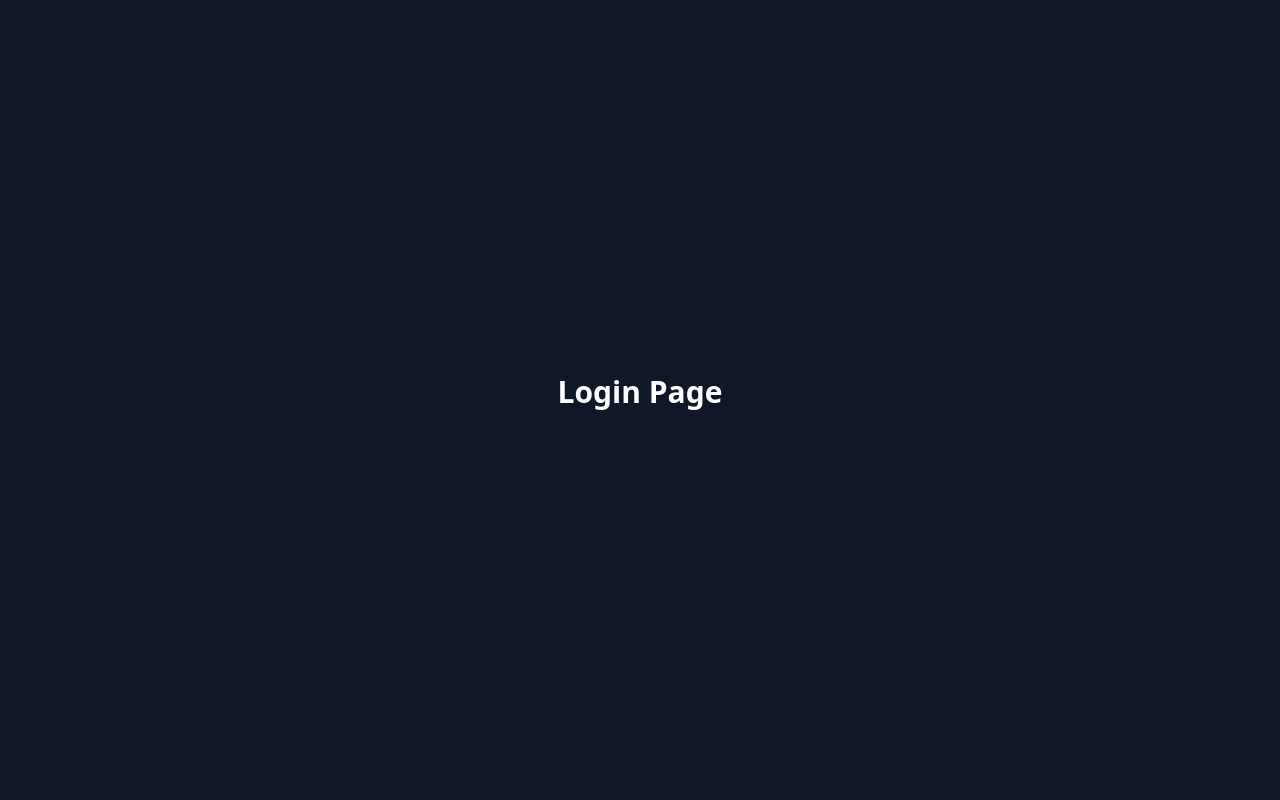
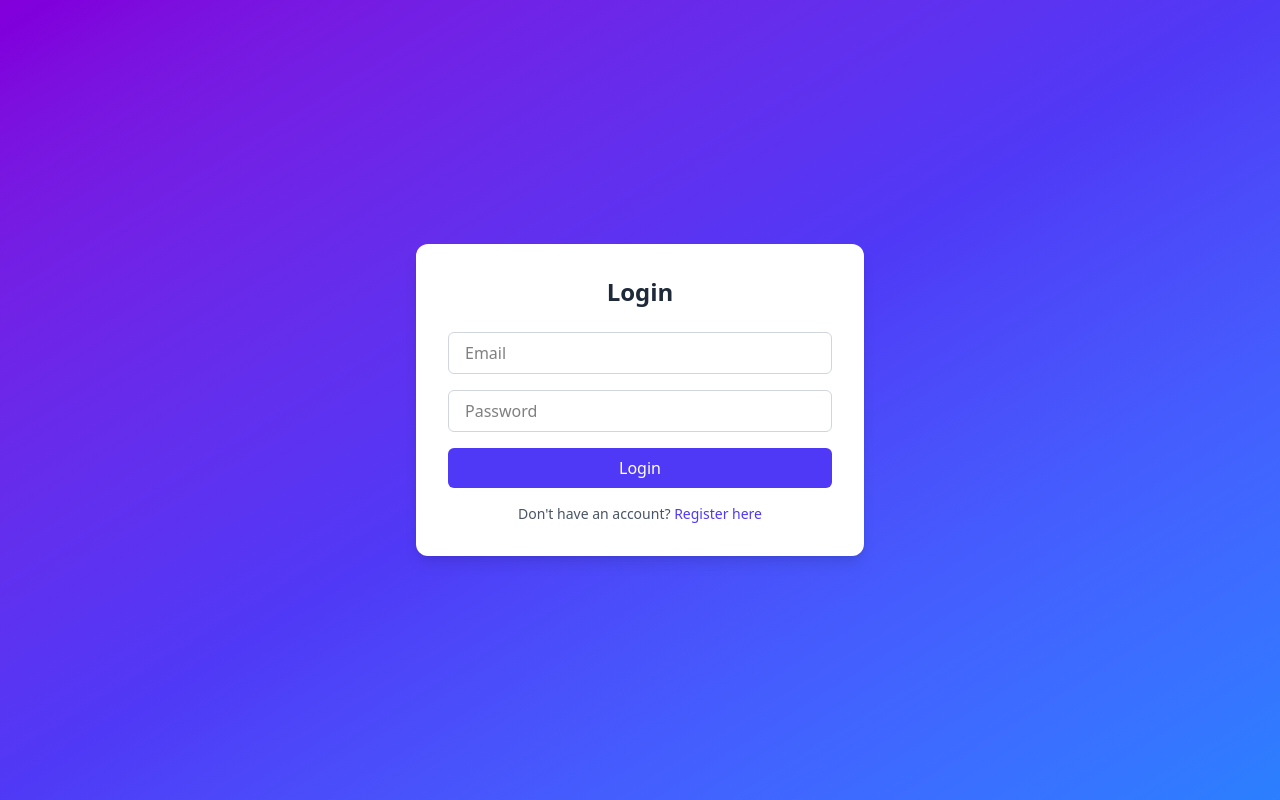
Before and after one commit to DukesSonii/authentication-next-js, a Next.js app: page /login in a window 1280 px wide. Built offline with nearby package versions, Linux system fonts and the light colour scheme.

Commit message:
basic auth created for frontend and backend

```diff
--- a/package.json
+++ b/package.json
@@ -11,10 +11,12 @@
   "dependencies": {
     "bcrypt": "^5.1.1",
     "bcryptjs": "^3.0.2",
+    "jsonwebtoken": "^9.0.2",
     "mongoose": "^8.13.2",
     "next": "15.3.0",
     "react": "^19.0.0",
-    "react-dom": "^19.0.0"
+    "react-dom": "^19.0.0",
+    "react-icons": "^5.5.0"
   },
   "devDependencies": {
     "@eslint/eslintrc": "^3",
--- /dev/null
+++ b/src/pages/dashboard.js
@@ -0,0 +1,105 @@
+'use client';
+
+import { useEffect, useState, useRef } from 'react';
+import { useRouter } from 'next/navigation';
+import { FaUserCircle } from 'react-icons/fa';
+
+export default function HomePage() {
+  const [isAuthenticated, setIsAuthenticated] = useState(false);
+  const [name, setName] = useState('');
+  const [email, setEmail] = useState('');
+  const [showDropdown, setShowDropdown] = useState(false);
+  const router = useRouter();
+  const dropdownRef = useRef();
+
+  useEffect(() => {
+    const token = sessionStorage.getItem('token');
+    const userData = JSON.parse(sessionStorage.getItem('user'));
+
+    setName(userData?.name || '');
+    setEmail(userData?.email || '');
+
+    if (!token) {
+      router.push('/login');
+    } else {
+      setIsAuthenticated(true);
+    }
+
+    const handlePopState = () => {
+      if (
+        isAuthenticated &&
+        (window.location.pathname === '/login' ||
+          window.location.pathname === '/register' ||
+          window.location.pathname === '/')
+      ) {
+        router.replace('/dashboard');
+      }
+    };
+
+    window.addEventListener('popstate', handlePopState);
+
+    return () => {
+      window.removeEventListener('popstate', handlePopState);
+    };
+  }, [router, isAuthenticated]);
+
+  const handleLogout = () => {
+    sessionStorage.removeItem('token');
+    router.replace('/login');
+  };
+
+  const toggleDropdown = () => {
+    setShowDropdown((prev) => !prev);
+  };
+
+  // Close dropdown when clicked outside
+  useEffect(() => {
+    const handleClickOutside = (e) => {
+      if (dropdownRef.current && !dropdownRef.current.contains(e.target)) {
+        setShowDropdown(false);
+      }
+    };
+    document.addEventListener('mousedown', handleClickOutside);
+    return () => document.removeEventListener('mousedown', handleClickOutside);
+  }, []);
+
+  return (
+    <div className="min-h-screen bg-white">
+      {/* Header */}
+      <header className="w-full flex justify-between items-center px-6 py-4 shadow-md">
+        <h1 className="text-xl font-bold text-gray-800">My Dashboard</h1>
+
+        {isAuthenticated && (
+          <div className="relative" ref={dropdownRef}>
+            <FaUserCircle
+              className="text-3xl text-gray-700 cursor-pointer hover:text-gray-900"
+              onClick={toggleDropdown}
+            />
+            {showDropdown && (
+              <div className="absolute right-0 mt-2 w-48 bg-white shadow-lg rounded-md z-10 border border-gray-200">
+                <div className="p-4 text-sm text-gray-700">
+                  <p className="font-semibold">{name}</p>
+                  <p className="text-xs text-gray-500">{email}</p>
+                </div>
+                <hr />
+                <button
+                  onClick={handleLogout}
+                  className="w-full text-left px-4 py-2 text-sm hover:bg-gray-100 text-red-600 cursor-pointer"
+                >
+                  Logout
+                </button>
+              </div>
+            )}
+          </div>
+        )}
+      </header>
+
+      {/* Main Content */}
+      <main className="flex flex-col items-center justify-center mt-20">
+        <h2 className="text-3xl font-semibold text-gray-800 mb-4">
+          Welcome, {name}
+        </h2>
+      </main>
+    </div>
+  );
+}
--- a/src/pages/index.js
+++ b/src/pages/index.js
@@ -10,13 +10,13 @@ export default function Home() {
       <h1 className="text-4xl font-bold mb-6">Task Manager</h1>
       <div className="flex gap-4">
         <button
-          className="bg-blue-500 px-6 py-2 rounded hover:bg-blue-600"
+          className="bg-blue-500 px-6 py-2 rounded hover:bg-blue-600 cursor-pointer"
           onClick={() => router.push('/register')}
         >
           Register
         </button>
         <button
-          className="bg-green-500 px-6 py-2 rounded hover:bg-green-600"
+          className="bg-green-500 px-6 py-2 rounded hover:bg-green-600 cursor-pointer"
           onClick={() => router.push('/login')}
         >
           Login
--- a/src/pages/login.js
+++ b/src/pages/login.js
@@ -1,8 +1,109 @@
-export default function login() {
-    return (
-      <div className="flex flex-col items-center justify-center min-h-screen bg-gray-900 text-white">
-        <h1 className="text-3xl font-bold mb-4">Login Page</h1>
-        {/* Add login form here */}
+'use client';
+
+import { useState } from 'react';
+import { useRouter } from 'next/navigation';
+
+export default function Login() {
+  const [email, setEmail] = useState('');
+  const [password, setPassword] = useState('');
+  const [error, setError] = useState('');
+  const [loading, setLoading] = useState(false);
+  const router = useRouter();
+
+  const handleLogin = async () => {
+    setError('');
+
+    if (!email || !password) {
+      setError('Email and password are required.');
+      return;
+    }
+
+    const isValidEmail = /^\S+@\S+\.\S+$/.test(email);
+    if (!isValidEmail) {
+      setError('Please enter a valid email.');
+      return;
+    }
+
+    setLoading(true);
+    try {
+      const res = await fetch('/api/auth/login', {
+        method: 'POST',
+        headers: { 'Content-Type': 'application/json' },
+        body: JSON.stringify({ email, password }),
+      });
+
+      const data = await res.json();
+
+      if (res.ok && data.token) {
+        // Save token if needed
+        sessionStorage.setItem('token', data.token);
+
+        // Fetch full user details using email
+        const userRes = await fetch('/api/get-user-by-email', {
+          method: 'POST',
+          headers: { 'Content-Type': 'application/json' },
+          body: JSON.stringify({ email }),
+        });
+
+        const userData = await userRes.json();
+
+        if (!userData.error) {
+          sessionStorage.setItem('user', JSON.stringify(userData));
+        } else {
+          console.error('User fetch failed after login');
+        }
+
+        router.replace('/dashboard');
+      } else {
+        setError(data.error || 'Incorrect email or password.');
+      }
+    } catch (err) {
+      setError('Something went wrong. Please try again.');
+    } finally {
+      setLoading(false);
+    }
+  };
+
+  return (
+    <div className="min-h-screen flex items-center justify-center bg-gradient-to-br from-purple-700 via-indigo-600 to-blue-500 px-4">
+      <div className="bg-white shadow-lg rounded-xl p-8 w-full max-w-md animate-fadeIn">
+        <h2 className="text-2xl font-bold mb-6 text-center text-gray-800">Login</h2>
+
+        <input
+          placeholder="Email"
+          type="email"
+          onChange={(e) => setEmail(e.target.value)}
+          className="w-full mb-4 px-4 py-2 border border-gray-300 rounded-md focus:outline-none focus:ring-2 focus:ring-indigo-400"
+        />
+        <input
+          placeholder="Password"
+          type="password"
+          onChange={(e) => setPassword(e.target.value)}
+          className="w-full mb-4 px-4 py-2 border border-gray-300 rounded-md focus:outline-none focus:ring-2 focus:ring-indigo-400"
+        />
+
+        {error && <p className="text-red-500 text-sm mb-4">{error}</p>}
+
+        <button
+          onClick={handleLogin}
+          disabled={loading}
+          className={`w-full bg-indigo-600 text-white py-2 rounded-md transition duration-200 ${
+            loading ? 'opacity-50 cursor-not-allowed' : 'hover:bg-indigo-700 cursor-pointer'
+          }`}
+        >
+          {loading ? 'Logging in...' : 'Login'}
+        </button>
+
+        <p className="mt-4 text-center text-sm text-gray-600">
+          Don't have an account?{' '}
+          <span
+            onClick={() => router.push('/register')}
+            className="text-indigo-600 font-medium hover:underline cursor-pointer"
+          >
+            Register here
+          </span>
+        </p>
       </div>
-    );
-  }
+    </div>
+  );
+}
```
Also changed, not shown: 1 other file (tests, documents, lock files or other folders).
